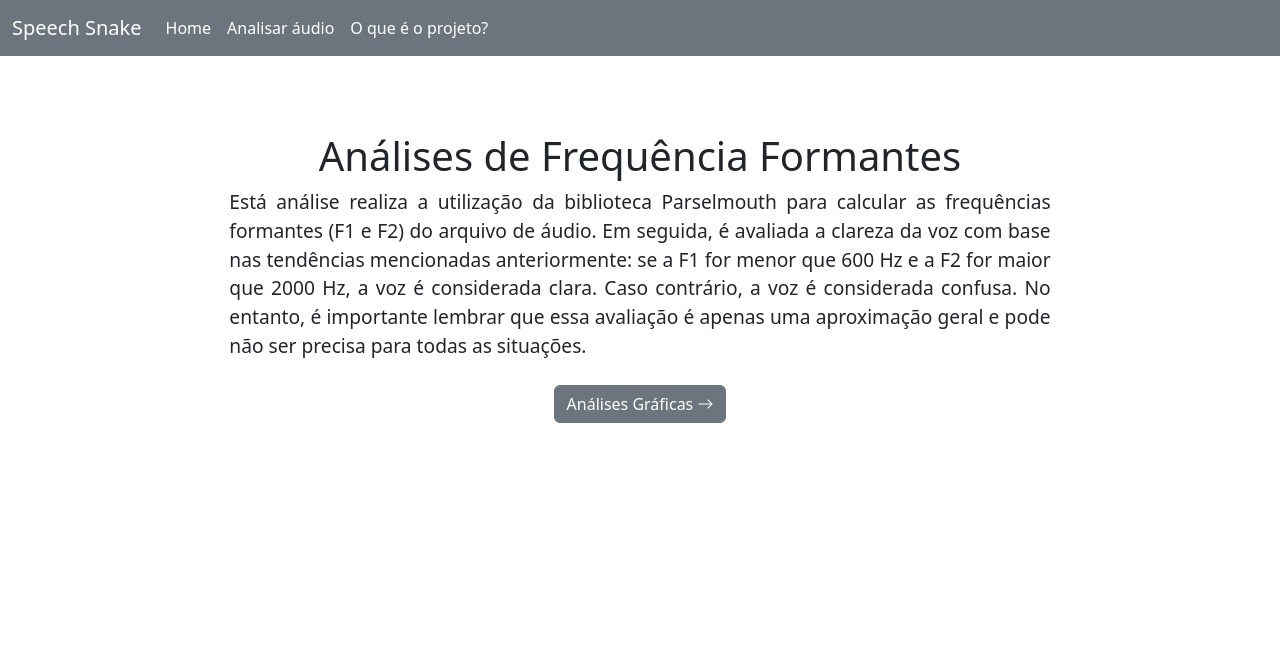
After one commit to Luzia-Silva/speech_snake.py, a Flask app: template app/templates/formants.html in a window 1280 px wide. The commit adds this page. Shown: the top 667 px of the page. Run offline with Flask 2, Linux system fonts and the light colour scheme; the template is opened without the code that fills it, so the values that code supplies are empty.

Commit message:
criação da analise formante

```diff
--- a/app/templates/analyzes.html
+++ b/app/templates/analyzes.html
@@ -2,7 +2,8 @@
 
 {% block content %}
 <div class="container">
-  <h1 class="text-center mt-4">Análises de Voz e Fluência</h1>
+  <h1 class="text-center mt-4">Análises Gráficas de Voz e Fluência</h1>
+  <h1 class="display-5 fw-bold" style="font-size: 3rem;">{{ formant }}</h1>
   <div class="row">
     {% for dado in dados %}
     <div class="col-12">
--- /dev/null
+++ b/app/templates/formants.html
@@ -0,0 +1,27 @@
+{% extends "base.html" %}
+
+{% block content %}
+
+<div class="px-4 py-1 my-5 text-center col-12 ">
+
+  <h1 class="text-center mt-4">Análises de Frequência Formantes</h1>
+  <div class="col-lg-8 mx-auto">
+    <p class="lead mb-4" style="font-size: 1.2rem;text-align: justify; ">
+      <strong>{{ formant }}</strong>
+      Está análise realiza a utilização da biblioteca
+      Parselmouth para calcular as
+      frequências formantes (F1 e F2) do arquivo de áudio. Em seguida, é avaliada a clareza da voz com base nas
+      tendências mencionadas anteriormente: se a F1 for menor que 600 Hz e a F2 for maior que 2000 Hz, a voz é
+      considerada clara. Caso contrário, a voz é considerada confusa. No entanto, é importante lembrar que essa
+      avaliação é apenas uma aproximação geral e pode não ser precisa para todas as situações.
+    </p>
+    <div class="d-grid gap-3 d-flex justify-content-center">
+      <a href="/analyzes/{{ filename }}">
+        <button type="button" class="btn btn-secondary gap-4 btn-md">Análises Gráficas <i
+            class="bi bi-arrow-right"></i></button>
+      </a>
+    </div>
+  </div>
+</div>
+
+{% endblock %}
--- a/requirements.txt
+++ b/requirements.txt
@@ -54,6 +54,7 @@ matplotlib-inline==0.1.6
 msgpack==1.0.5
 numba==0.56.4
 numpy==1.23.5
+opencv-python==4.7.0.72
 packaging==23.0
 pandas==1.5.3
 parso==0.8.3
```
Also changed, not shown: app/controllers/routes.py (+21 -5 lines), app/models/frequency.py (+13 -15 lines), app/models/graphics.py (+25 -27 lines), app/static/data/analyzes.py (+4 -11 lines), 1 other file.
